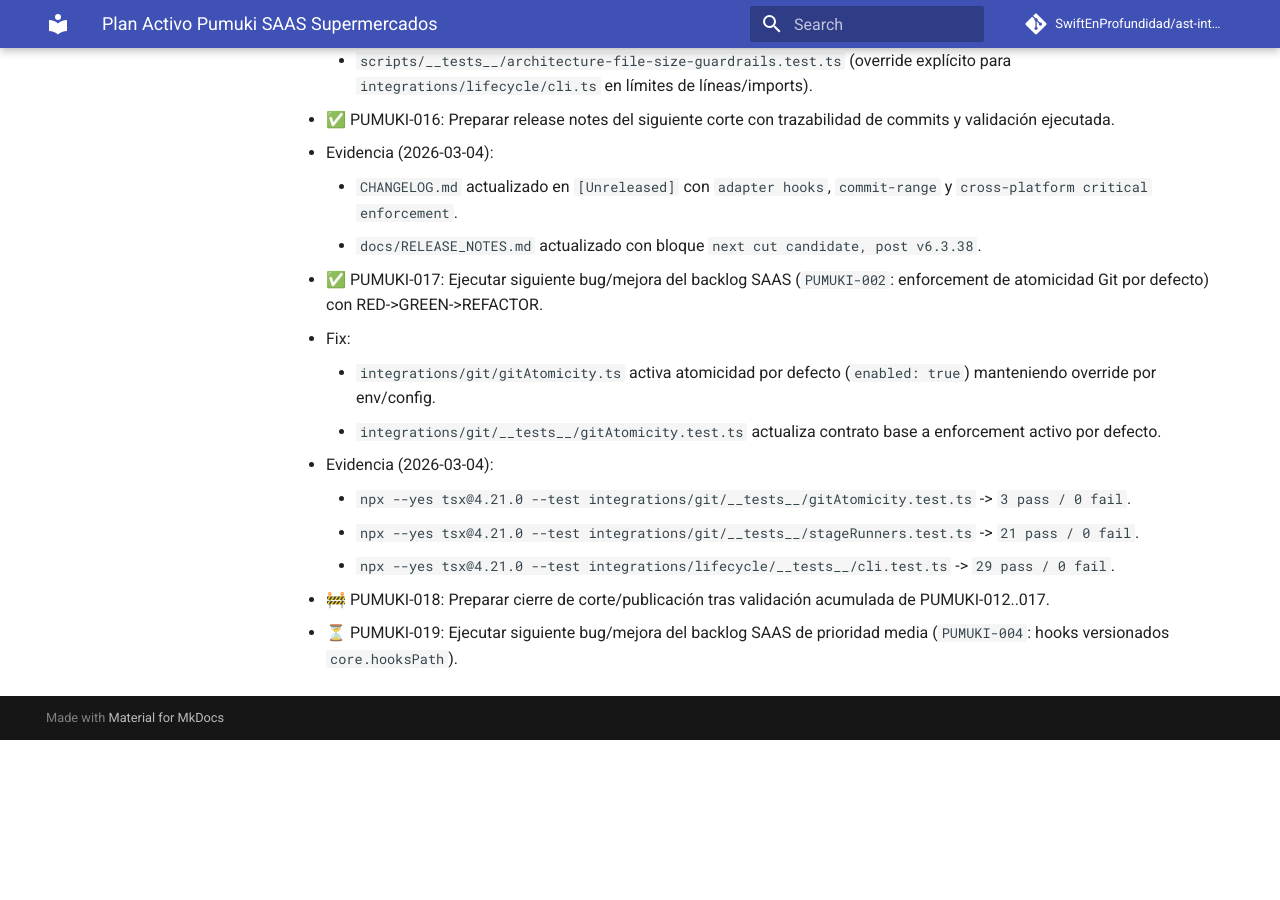
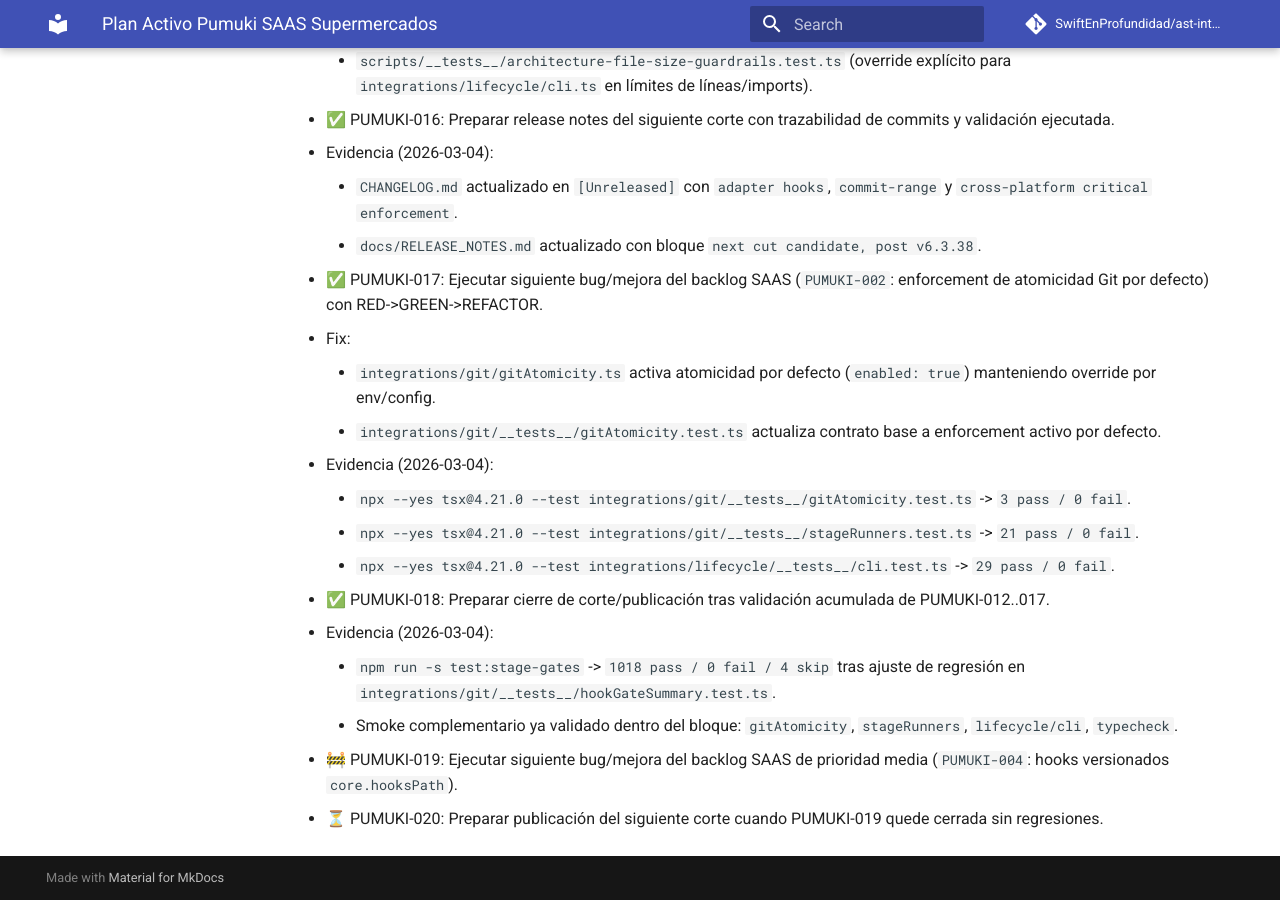
Before and after one commit to SwiftEnProfundidad/ast-intelligence-hooks, an MkDocs documentation site: the page built from docs/seguimiento-activo-pumuki-saas-supermercados.md, in a window 1280 px wide and 900 px high, scrolled down 3806 px. Built offline with MkDocs 1.6.1 and Material for MkDocs 9.7.7, drawn with Linux system fonts in a browser that asks for light colours; comment, search, counter and statistics services are not loaded; before the commit the page ends 4546 px from its top, so only the background shows below that.

```diff
--- a/docs/seguimiento-activo-pumuki-saas-supermercados.md
+++ b/docs/seguimiento-activo-pumuki-saas-supermercados.md
@@ -113,5 +113,9 @@
     - `npx --yes tsx@4.21.0 --test integrations/git/__tests__/gitAtomicity.test.ts` -> `3 pass / 0 fail`.
     - `npx --yes tsx@4.21.0 --test integrations/git/__tests__/stageRunners.test.ts` -> `21 pass / 0 fail`.
     - `npx --yes tsx@4.21.0 --test integrations/lifecycle/__tests__/cli.test.ts` -> `29 pass / 0 fail`.
-- 🚧 PUMUKI-018: Preparar cierre de corte/publicación tras validación acumulada de PUMUKI-012..017.
-- ⏳ PUMUKI-019: Ejecutar siguiente bug/mejora del backlog SAAS de prioridad media (`PUMUKI-004`: hooks versionados `core.hooksPath`).
+- ✅ PUMUKI-018: Preparar cierre de corte/publicación tras validación acumulada de PUMUKI-012..017.
+  - Evidencia (2026-03-04):
+    - `npm run -s test:stage-gates` -> `1018 pass / 0 fail / 4 skip` tras ajuste de regresión en `integrations/git/__tests__/hookGateSummary.test.ts`.
+    - Smoke complementario ya validado dentro del bloque: `gitAtomicity`, `stageRunners`, `lifecycle/cli`, `typecheck`.
+- 🚧 PUMUKI-019: Ejecutar siguiente bug/mejora del backlog SAAS de prioridad media (`PUMUKI-004`: hooks versionados `core.hooksPath`).
+- ⏳ PUMUKI-020: Preparar publicación del siguiente corte cuando PUMUKI-019 quede cerrada sin regresiones.
```
Also changed, not shown: docs/registro-maestro-de-seguimiento.md (+3 -3 lines).
